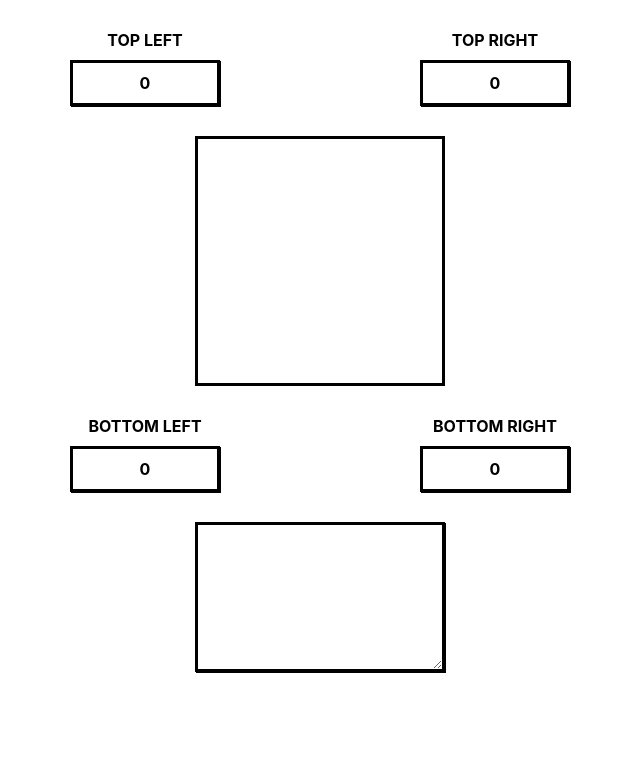
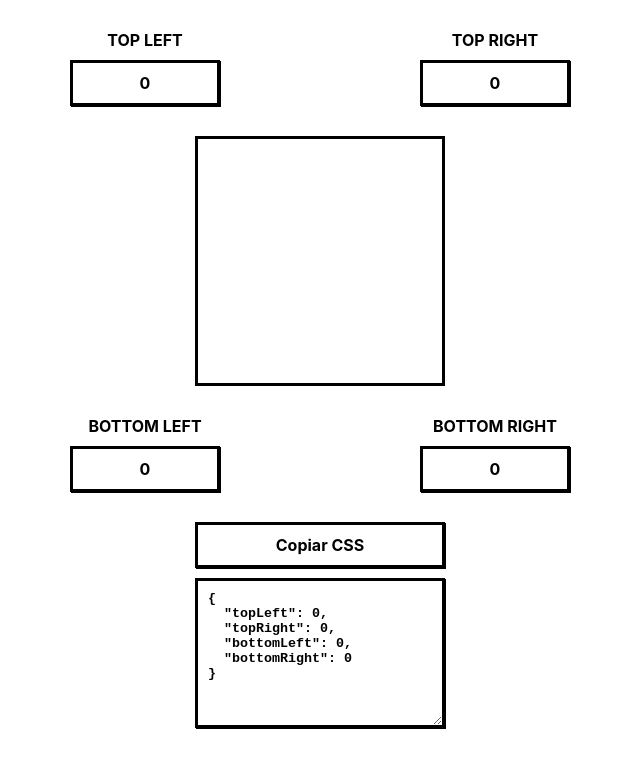
Before and after one commit to backeseduardo/border-radius-previewer, a React (Create React App) app: page / in a window 1280 px wide. Shown: the top 768 px of the page, without its empty margins (320-960 px from the left). Built offline with nearby package versions, Linux system fonts and the light colour scheme.

Commit message:
Recebe as propriedades do box, popula o textarea e copia o css

```diff
--- a/src/css-preview/index.js
+++ b/src/css-preview/index.js
@@ -1,13 +1,38 @@
-import React from 'react';
+import React, { useRef } from 'react';
+import PropTypes from 'prop-types';
 
 import './style.css';
 
-function CssPreview() {
+function CssPreview(props) {
+  const { value } = props;
+
+  const textareaRef = useRef();
+
+  function handleCopyCss() {
+    const { current } = textareaRef;
+
+    current.select();
+    current.setSelectionRange(0, 99999);
+
+    document.execCommand('copy');
+  }
+
   return (
     <div className="css-preview">
-      <textarea></textarea>
+      <button
+        type="button"
+        className="css-preview__button"
+        onClick={handleCopyCss}
+      >
+        Copiar CSS
+      </button>
+      <textarea defaultValue={value} ref={textareaRef}></textarea>
     </div>
   );
 }
 
+CssPreview.propTypes = {
+  value: PropTypes.string.isRequired
+};
+
 export default CssPreview;
```
